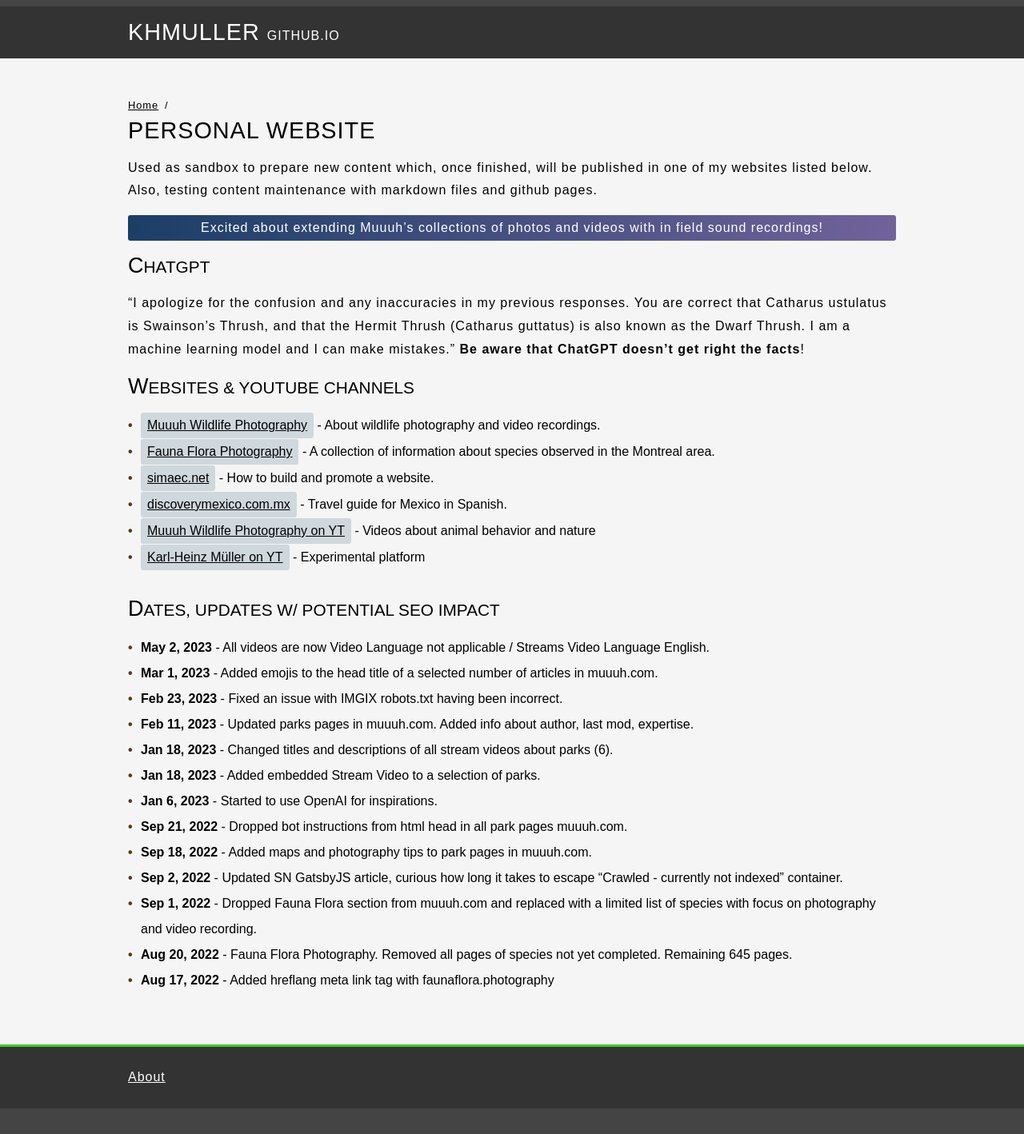
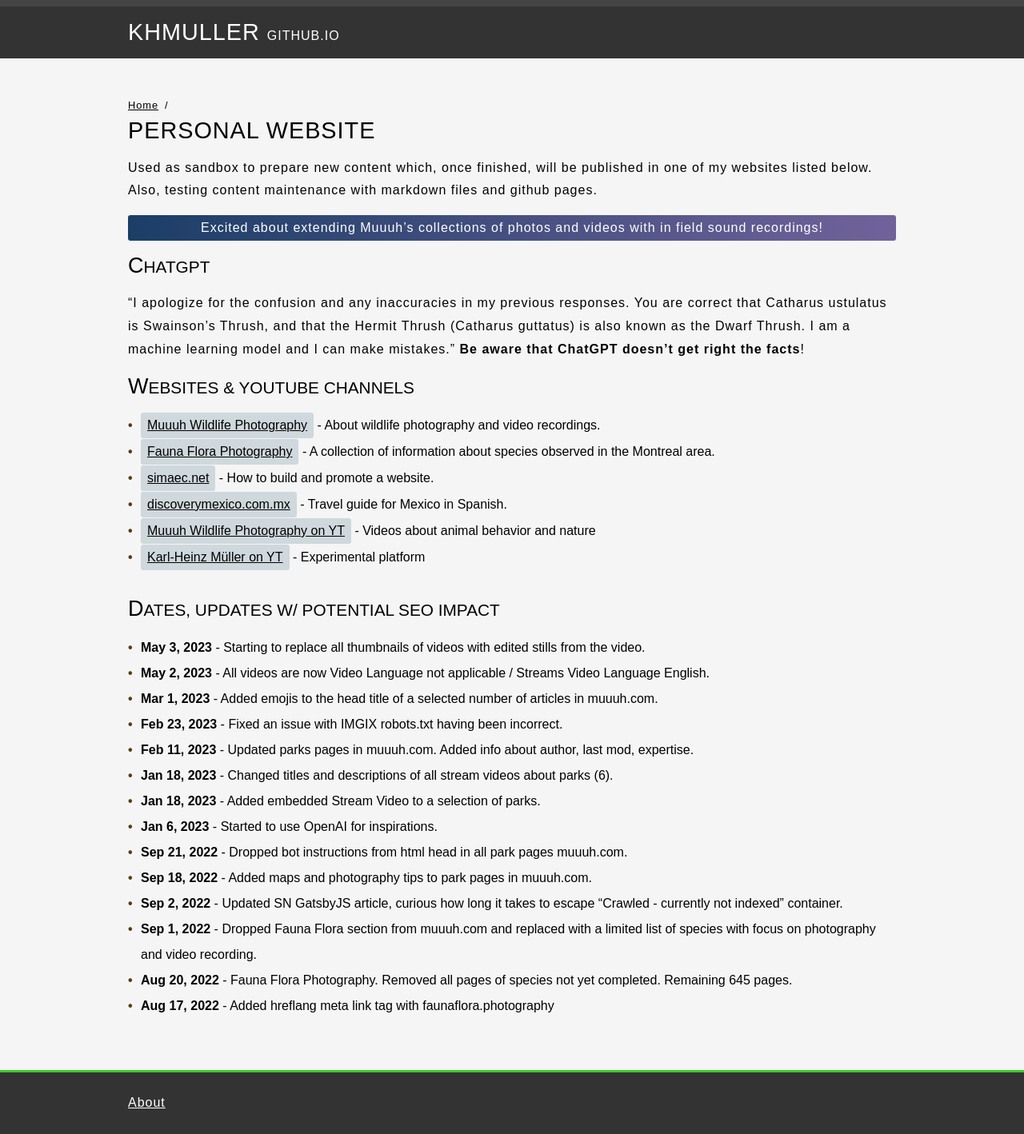
Before and after one commit to KHMuller/khmuller.github.io, a Jekyll site: the page built from index.md, in a window 1280 px wide. Shown: the whole page at 80% size. Built offline with Jekyll 4.4.1, drawn with Linux system fonts in a browser that asks for light colours; before the commit the page ends 1386 px from its top, so only the background shows below that.

Commit message:
Saturday

```diff
--- a/index.md
+++ b/index.md
@@ -27,6 +27,7 @@ Excited about extending Muuuh's collections of photos and videos with in field s
 
 ## Dates, Updates w/ Potential SEO Impact
 
+- **May  3, 2023** - Starting to replace all thumbnails of videos with edited stills from the video.
 - **May  2, 2023** - All videos are now Video Language not applicable / Streams Video Language English.
 - **Mar  1, 2023** - Added emojis to the head title of a selected number of articles in muuuh.com.
 - **Feb 23, 2023** - Fixed an issue with IMGIX robots.txt having been incorrect.
```
